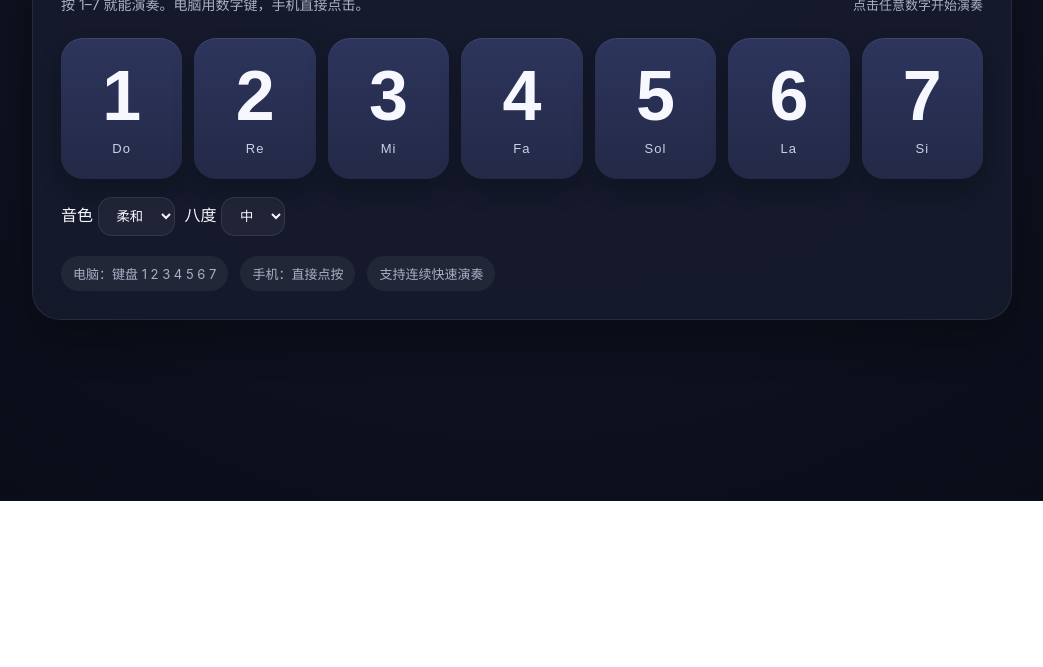
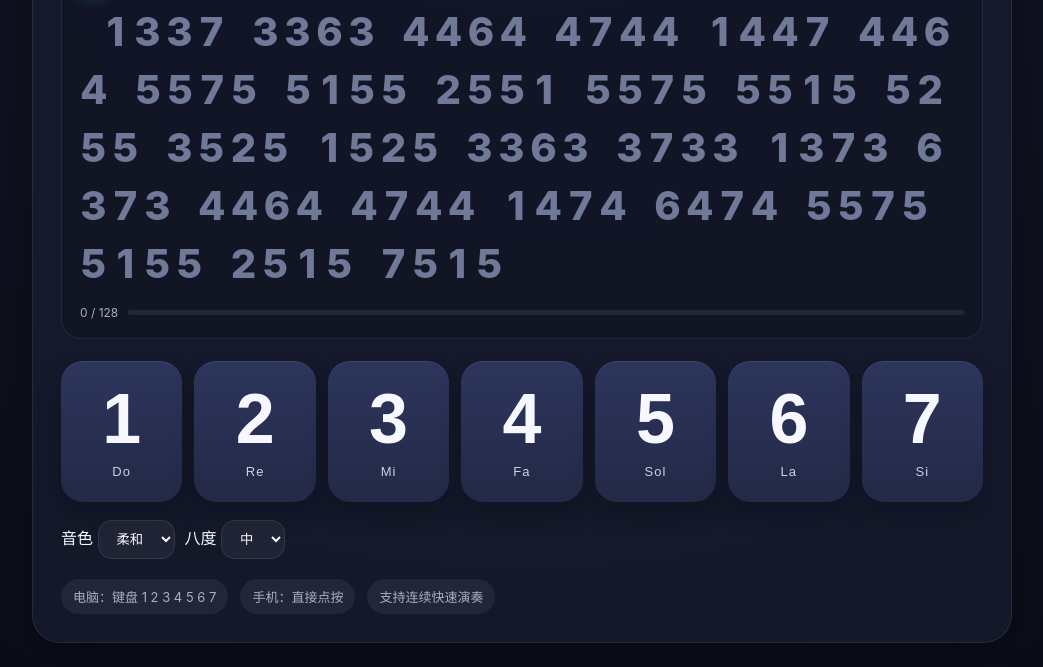
Before and after one commit to jim123321002/jim00001, a website: page number-music/index.html in a window 1280 px wide. Shown: the part 299-966 px from the top of the page, without its empty margins (118-1161 px from the left). Before the commit the page ends 800 px from the top, so only its background shows below. Drawn offline with Linux system fonts and the light colour scheme.

Commit message:
Add guided numeric score with live progress

```diff
--- a/number-music/index.html
+++ b/number-music/index.html
@@ -9,14 +9,14 @@
 *{box-sizing:border-box}body{margin:0;min-height:100dvh;background:radial-gradient(circle at top,#1a2040 0,#0f1220 45%,#0a0d18 100%);font-family:Inter,system-ui,-apple-system,BlinkMacSystemFont,"Segoe UI",sans-serif;color:var(--text);display:flex;align-items:center;justify-content:center;padding:24px}
 .app{width:min(980px,100%);background:rgba(23,27,46,.86);backdrop-filter:blur(18px);border:1px solid rgba(255,255,255,.08);border-radius:28px;padding:28px;box-shadow:var(--shadow)}
 .header{display:flex;align-items:end;justify-content:space-between;gap:16px;margin-bottom:24px}.title h1{margin:0;font-size:clamp(28px,5vw,52px);letter-spacing:-.04em}.title p{margin:8px 0 0;color:var(--muted);font-size:14px}.status{font-size:13px;color:var(--muted);text-align:right}
-.keys{display:grid;grid-template-columns:repeat(7,1fr);gap:12px}
+.score{margin:0 0 22px;padding:18px;border:1px solid rgba(255,255,255,.08);border-radius:20px;background:rgba(0,0,0,.14)}.score-head{display:flex;justify-content:space-between;align-items:center;margin-bottom:14px;color:var(--muted);font-size:13px}.score-head button{border:0;border-radius:10px;padding:7px 11px;background:rgba(255,255,255,.08);color:var(--text);cursor:pointer}.score-line{display:flex;gap:4px;flex-wrap:wrap;font-size:clamp(24px,4.5vw,40px);font-weight:800;line-height:1.35;letter-spacing:.03em}.score-line .digit{min-width:.7em;text-align:center;color:#707a98;transition:.15s}.score-line .digit.done{color:#48dca7}.score-line .digit.current{color:#55e9ff;text-shadow:0 0 16px rgba(85,233,255,.7);transform:scale(1.18)}.score-line .gap{width:.45em}.progress{display:flex;align-items:center;gap:10px;margin-top:14px;color:var(--muted);font-size:12px}.bar{height:5px;flex:1;border-radius:999px;background:rgba(255,255,255,.08);overflow:hidden}.bar i{display:block;width:0;height:100%;background:var(--accent);transition:width .15s}.keys{display:grid;grid-template-columns:repeat(7,1fr);gap:12px}
 .key{position:relative;aspect-ratio:.86;border:0;border-radius:22px;background:linear-gradient(180deg,var(--key2),var(--key));box-shadow:inset 0 1px 0 rgba(255,255,255,.08),0 12px 22px rgba(0,0,0,.22);color:var(--text);touch-action:manipulation;user-select:none;-webkit-user-select:none;cursor:pointer;transition:transform .08s ease,filter .08s ease,box-shadow .08s ease}
 .key:hover{filter:brightness(1.08)}.key:active,.key.active{transform:translateY(5px) scale(.98);box-shadow:inset 0 2px 10px rgba(0,0,0,.28),0 4px 10px rgba(0,0,0,.2);filter:brightness(1.18)}
 .num{display:block;font-size:clamp(34px,6vw,70px);font-weight:800;line-height:1}.note{display:block;margin-top:10px;font-size:13px;color:#cbd0e7;letter-spacing:.08em}
 .help{margin-top:20px;display:flex;gap:12px;flex-wrap:wrap;color:var(--muted);font-size:13px}.chip{padding:8px 12px;border-radius:999px;background:rgba(255,255,255,.06)}
 .controls{display:flex;gap:10px;margin-top:18px;flex-wrap:wrap}.control{border:1px solid rgba(255,255,255,.09);background:rgba(255,255,255,.05);color:var(--text);border-radius:14px;padding:10px 14px}
 select.control{cursor:pointer}
-@media(max-width:720px){body{padding:12px}.app{padding:20px 14px;border-radius:22px}.header{align-items:flex-start;flex-direction:column}.status{text-align:left}.keys{gap:7px}.key{border-radius:16px;aspect-ratio:.72}.note{font-size:11px}.help{font-size:12px}}
+@media(max-width:720px){body{padding:12px}.score{padding:14px 10px;margin-bottom:16px}.score-line{gap:2px}.app{padding:20px 14px;border-radius:22px}.header{align-items:flex-start;flex-direction:column}.status{text-align:left}.keys{gap:7px}.key{border-radius:16px;aspect-ratio:.72}.note{font-size:11px}.help{font-size:12px}}
 @media(max-width:430px){.app{padding:18px 10px}.keys{gap:5px}.key{border-radius:13px}.num{font-size:34px}.note{font-size:10px;margin-top:6px}}
 </style>
 </head>
@@ -28,6 +28,12 @@ select.control{cursor:pointer}
       <p>按 1–7 就能演奏。电脑用数字键，手机直接点击。</p>
     </div>
     <div class="status" id="status">点击任意数字开始演奏</div>
+  </section>
+
+  <section class="score" aria-label="演奏提示">
+    <div class="score-head"><span>跟着数字演奏</span><button id="restart" type="button">重新开始</button></div>
+    <div class="score-line" id="score"></div>
+    <div class="progress"><span id="progressText">0 / 64</span><div class="bar"><i id="barFill"></i></div></div>
   </section>
 
   <section class="keys" aria-label="数字琴键">
@@ -70,6 +76,33 @@ let audioCtx=null;
 const statusEl=document.getElementById('status');
 const waveEl=document.getElementById('wave');
 const octaveEl=document.getElementById('octave');
+const scoreEl=document.getElementById('score');
+const progressText=document.getElementById('progressText');
+const barFill=document.getElementById('barFill');
+const melodyGroups=['5515','5255','3552','5515','3363','3733','1337','3363','4464','4744','1447','4464','5575','5155','2551','5575','5515','5255','3525','1525','3363','3733','1373','6373','4464','4744','1474','6474','5575','5155','2515','7515'];
+const melody=melodyGroups.join('').split('');
+let melodyIndex=0;
+function renderScore(){
+  scoreEl.innerHTML='';
+  let flat=0;
+  melodyGroups.forEach((group,gi)=>{
+    [...group].forEach(d=>{
+      const span=document.createElement('span');
+      span.className='digit'+(flat<melodyIndex?' done':flat===melodyIndex?' current':'');
+      span.textContent=d; scoreEl.appendChild(span); flat++;
+    });
+    if(gi<melodyGroups.length-1){const gap=document.createElement('span');gap.className='gap';scoreEl.appendChild(gap);}
+  });
+  progressText.textContent=melodyIndex+' / '+melody.length;
+  barFill.style.width=(melodyIndex/melody.length*100)+'%';
+  scoreEl.querySelector('.current')?.scrollIntoView({block:'nearest',inline:'center'});
+}
+function advanceMelody(note){
+  if(melodyIndex>=melody.length)return;
+  if(String(note)===melody[melodyIndex]){melodyIndex++;renderScore();if(melodyIndex===melody.length)statusEl.textContent='演奏完成！';}
+}
+document.getElementById('restart').addEventListener('click',()=>{melodyIndex=0;renderScore();statusEl.textContent='已重新开始';});
+renderScore();
 
 function frequencyFor(note, octave){
   const midi=12*(Number(octave)+1)+60-60+semitones[note-1]+12;
@@ -96,6 +129,7 @@ function playNote(note){
   key?.classList.add('active');
   setTimeout(()=>key?.classList.remove('active'),120);
   statusEl.textContent='正在演奏：'+note+' · '+key?.querySelector('.note').textContent;
+  advanceMelody(note);
 }
 document.querySelectorAll('.key').forEach(btn=>{
   const trigger=e=>{e.preventDefault();playNote(btn.dataset.note)};
```
